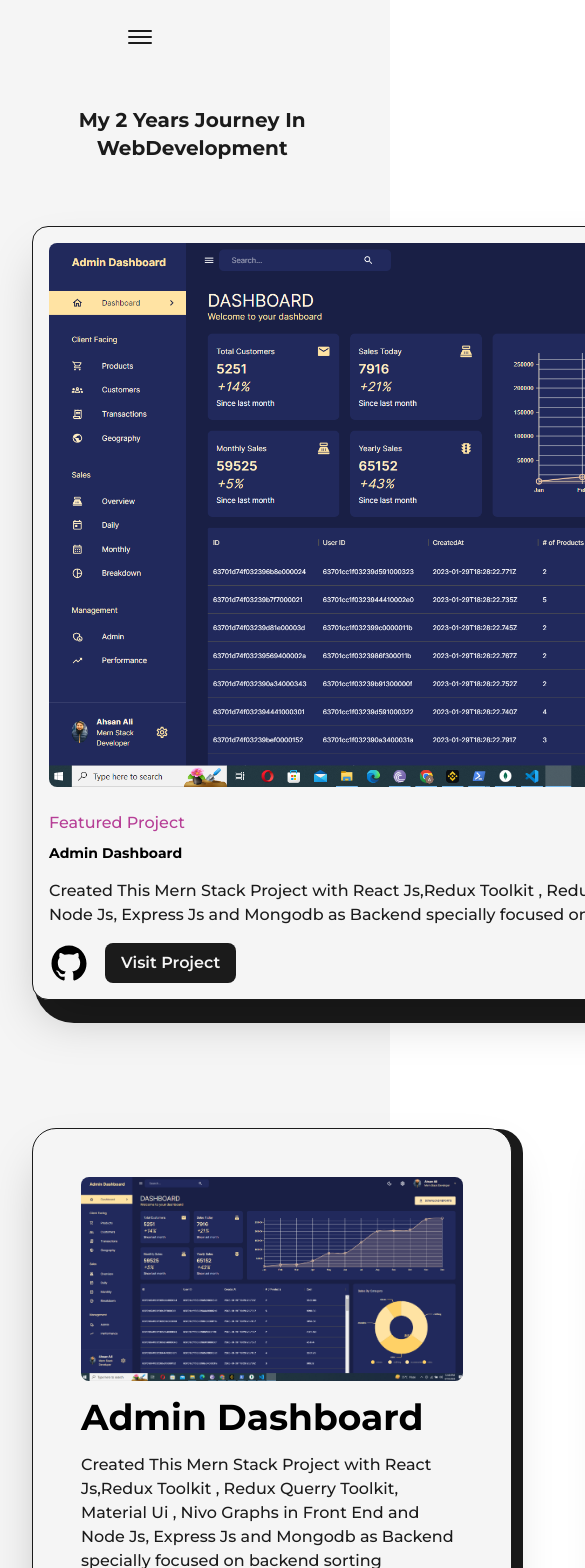
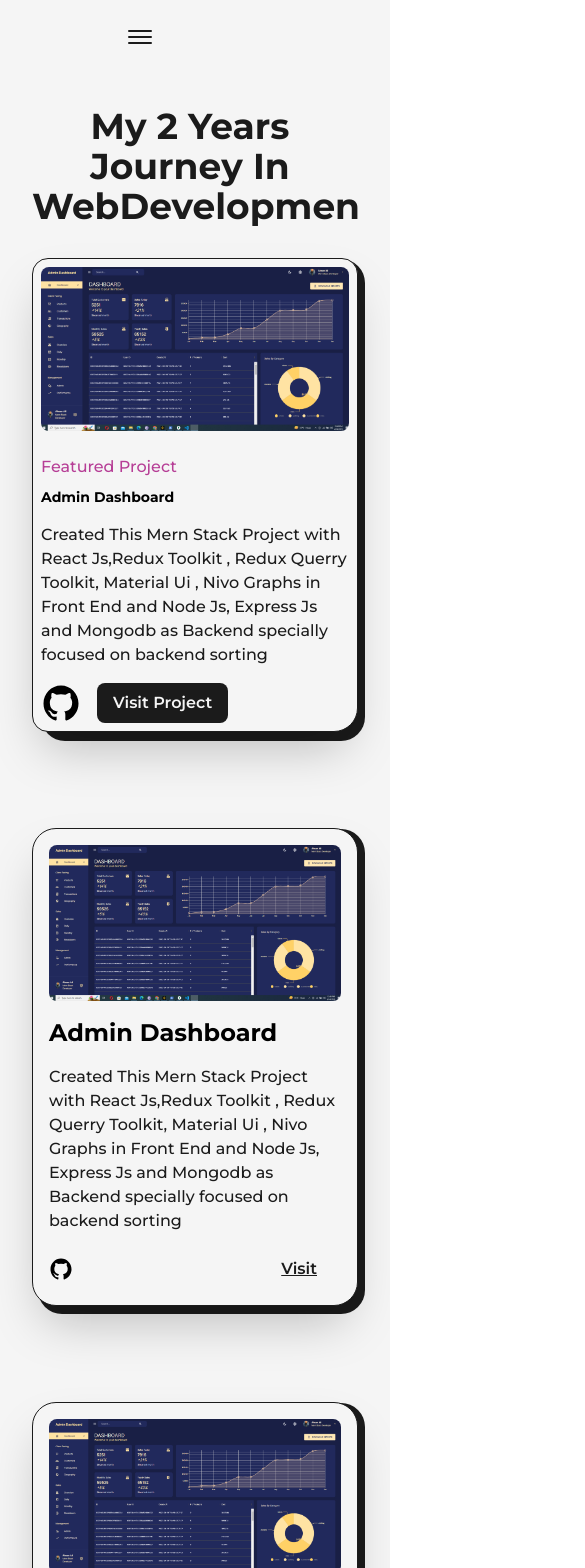
Before and after one commit to AhsanAliButt/ResumeWebsite, a Next.js app: page /projects in a window 390 px wide. Shown: the top 1568 px of the page, 585 px wide, since content can reach past the window. Built offline with nearby package versions, Linux system fonts and the light colour scheme.

Commit message:
ProjectAndArticlesPagesCompleted

```diff
--- a/src/components/navbar/Navbar.js
+++ b/src/components/navbar/Navbar.js
@@ -173,7 +173,6 @@
           <nav className="flex items-center justify-center flex-wrap mt-2">
             {LinksData.map((item) => {
               const Component = item.component;
-              console.log("CLASSPATH: " + item.className);
               return (
                 <>
                   {item.component === "GitHubIcon" ? (
--- a/src/pages/articles.js
+++ b/src/pages/articles.js
@@ -31,7 +31,7 @@
           />
         </Link>
         <Link href={"/"} target="_blank">
-          <h2 className="capitalize text-2xl font-bold my-2 mt-4 hover:underline">
+          <h2 className="capitalize text-2xl font-bold my-2 mt-4 hover:underline xs:text-lg">
             {title}
           </h2>
         </Link>
@@ -78,7 +78,7 @@
           ref={imgRef}
           src={img}
           alt={title}
-          className="w-96 h-auto hidden absolute rounded-lg"
+          className="w-96 h-auto hidden absolute rounded-lg md:!hidden"
         />
       </Link>
     </>
@@ -97,10 +97,10 @@
         },
       }}
       viewport={{ once: true }}
-      className="dark:bg-dark border-r-4 border-b-4 relative w-full p-4 py-6 my-4 rounded-xl flex items-center justify-between bg-light text-dark first:mt-0 border border-solid border-dark dark:border-light "
+      className="dark:bg-dark border-r-4 border-b-4 relative w-full p-4 py-6 my-4 rounded-xl flex items-center justify-between bg-light text-dark first:mt-0 border border-solid border-dark dark:border-light sm:flex-col "
     >
       <MovingImg img={img} title={title} link={link} />
-      <span className="text-primary font-semibold pl-4 dark:text-primaryDark">
+      <span className="text-primary font-semibold pl-4 dark:text-primaryDark sm:self-start sm:pl-0 xs:text-sm">
         {date}
       </span>
     </motion.li>
@@ -116,8 +116,11 @@
       </Head>
       <main className="w-full mb-16 flex flex-col items-center justify-center overflow-hidden dark:text-light">
         <Layout className="pt-16">
-          <AnimatedText text="Words Can Change The World! " className="mb-16" />
-          <ul className="grid grid-cols-2 gap-16">
+          <AnimatedText
+            text="Words Can Change The World! "
+            className="mb-16 lg:!text-7xl sm:mb-8 sm:!text-6xl xs:!text-4xl"
+          />
+          <ul className="grid grid-cols-2 gap-16 lg:gap-8 md:grid-cols-1 md:gap-y-16">
             <FeaturedArticles
               title="Build A Custom Pagination Component In Reactjs From Scratch"
               summary="Learn how to build a custom pagination component in ReactJS from scratch.
--- a/src/pages/projects.js
+++ b/src/pages/projects.js
@@ -19,9 +19,9 @@
         <Layout className="pt-16">
           <AnimatedText
             text="My 2 years Journey in WebDevelopment"
-            className="mb-16 sm:text-xl"
+            className="mb-16 lg:!text-7xl sm:mb-8 sm:!text-6xl xs:!text-4xl"
           />{" "}
-          <div className="grid grid-cols-12 gap-24 gap-y-32">
+          <div className="grid grid-cols-12 gap-24 gap-y-32 xl:gap-x-16 lg:gap-x-8 md:gap-y-24 sm:gap-x-0 ">
             <div className="col-span-12">
               <FeaturedProject
                 title="Admin Dashboard"
@@ -31,7 +31,7 @@
                 github="https://github.com/AhsanAliButt/MernAdminDashBoard"
               />
             </div>
-            <div className="col-span-6">
+            <div className="col-span-6 sm:col-span-12">
               {" "}
               <Project
                 title="Admin Dashboard"
@@ -40,7 +40,7 @@
                 github="https://github.com/AhsanAliButt/MernAdminDashBoard"
               />
             </div>
-            <div className="col-span-6">
+            <div className="col-span-6 sm:col-span-12">
               <Project
                 title="Admin Dashboard"
                 summary="Created This Mern Stack Project with React Js,Redux Toolkit , Redux Querry Toolkit, Material Ui , Nivo Graphs in Front End and Node Js, Express Js and Mongodb as Backend specially focused on backend sorting "
@@ -58,7 +58,7 @@
                 github="https://github.com/AhsanAliButt/MernAdminDashBoard"
               />
             </div>
-            <div className="col-span-6">
+            <div className="col-span-6 sm:col-span-12">
               {" "}
               <Project
                 title="Admin Dashboard"
@@ -67,7 +67,7 @@
                 github="https://github.com/AhsanAliButt/MernAdminDashBoard"
               />
             </div>
-            <div className="col-span-6">
+            <div className="col-span-6 sm:col-span-12">
               <Project
                 title="Admin Dashboard"
                 summary="Created This Mern Stack Project with React Js,Redux Toolkit , Redux Querry Toolkit, Material Ui , Nivo Graphs in Front End and Node Js, Express Js and Mongodb as Backend specially focused on backend sorting "
@@ -86,8 +86,8 @@
 
 const FeaturedProject = ({ type, title, summary, img, link, github }) => {
   return (
-    <article className="w-full flex items-center justify-between rounded-3xl border border-solid relative border-dark bg-light shadow-2xl p-12 dark:bg-dark dark:border-light dark:text-light lg:flex-col lg:p-8 xs:rounded-2xl xs:rounded-br-3xl xs:p-4">
-      <div className="absolute top-0 -right-3 -z-10 w-[101%] h-[103%] rounded-[2.5rem] bg-dark dark:bg-light rounded-be-3xl  " />
+    <article className="w-full flex items-center justify-between rounded-3xl border border-solid relative border-dark bg-light shadow-2xl p-12 dark:bg-dark dark:border-light dark:text-light lg:flex-col lg:p-8 xs:rounded-2xl xs:rounded-br-3xl xs:p-2">
+      <div className="absolute top-0 -right-3 -z-10 w-[101%] h-[103%] rounded-[2.5rem] bg-dark dark:bg-light rounded-be-3xl xs:-right-2 sm:h-[102%] xs:w-full xs:rounded-[1.5rem]  " />{" "}
       <Link
         href={link}
         target="_blank"
@@ -135,12 +135,12 @@
 
 const Project = ({ type, title, summary, img, link, github }) => {
   return (
-    <article className="w-full flex flex-col items-center relative justify-between rounded-3xl border border-solid border-dark bg-light shadow-2xl p-12 dark:bg-dark dark:border-light dark:text-light">
-      <div className="absolute top-0 -right-3 -z-10 w-[101%] h-[102%] rounded-[1.5rem] bg-dark dark:bg-light " />
+    <article className="w-full flex flex-col items-center relative justify-between rounded-3xl border border-solid border-dark bg-light shadow-2xl p-12 dark:bg-dark dark:border-light dark:text-light xs:p-4">
+      <div className="absolute top-0 -right-3 -z-10 w-[101%] h-[102%] rounded-[1.5rem] bg-dark dark:bg-light md:-right-2 md:h-[101%] xs:h-[102%] xs:rounded-[1.5rem] " />
       <Link
         href={link}
         target="_blank"
-        className="cursor-pointer inline-block overflow-hidden rounded-lg"
+        className="cursor-pointer inline-block overflow-hidden rounded-lg lg:w-full"
       >
         <FramerImage
           src={Project1}
@@ -163,19 +163,19 @@
           target="_blank"
           className="hover:underline underline-offset-2"
         >
-          <h2 className="my-2 w-full text-left text-4xl font-bold dark:text-primaryDark">
+          <h2 className="my-2 w-full text-left text-4xl font-bold dark:text-primaryDark lg:text-2xl">
             {title}
           </h2>
         </Link>
         <p className="my-2 font-medium text-dark dark:text-light">{summary}</p>
         <div className="w-full mt-2 flex items-center justify-between">
-          <Link href={github} target="_blank" className="w-8">
+          <Link href={github} target="_blank" className="w-8 md:w-6">
             <GitHubIcon />
           </Link>
           <Link
             href={link}
             target="_blank"
-            className="underline rounded-lg text-dark p-2 px-6 text-lg font-semibold dark:text-primaryDark"
+            className="underline rounded-lg text-dark p-2 px-6 text-lg font-semibold dark:text-primaryDark md:text-base"
           >
             {" "}
             Visit
```
